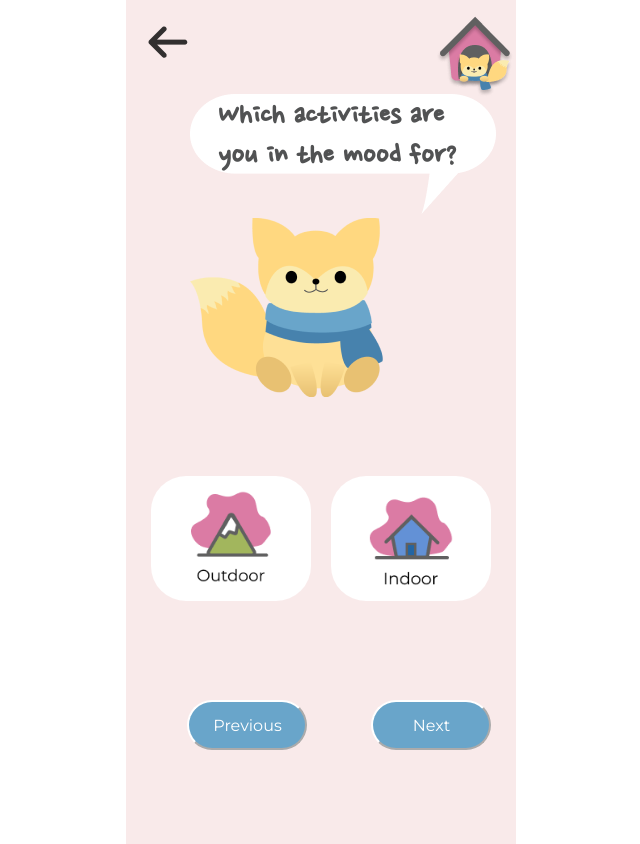
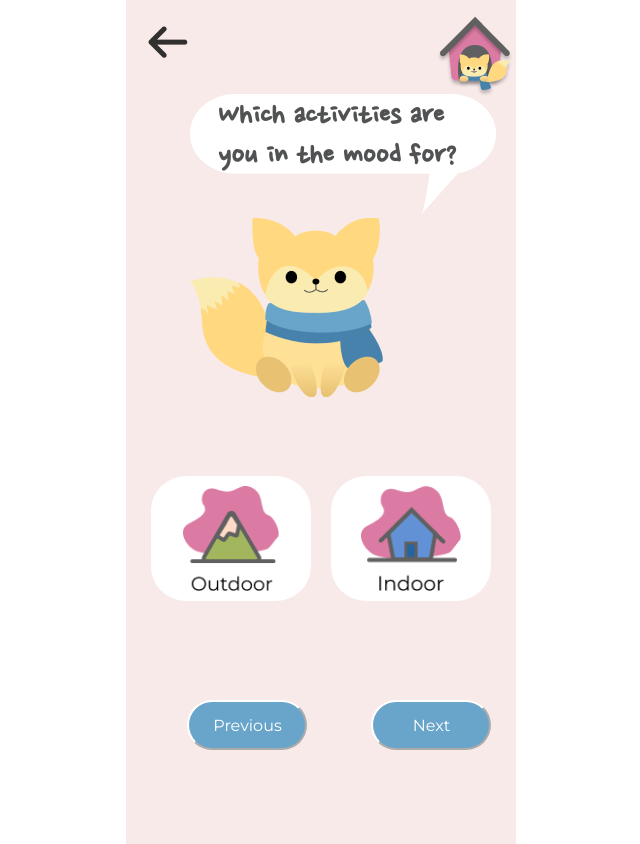
Before and after one commit to kaleytsangbcit/teok_final, a Next.js app in the folder teok/: page /questions in a window 1280 px wide. Shown: the whole page, without its empty margins (319-959 px from the left). Built offline with nearby package versions, Linux system fonts and the light colour scheme.

Commit message:
fixing typo, color selections

```diff
--- a/teok/pages/data/que_content.js
+++ b/teok/pages/data/que_content.js
@@ -4,11 +4,11 @@ export const qs = [
     {
         title:"  Which activities are you in the mood for?",
         ops:[{
-            img:"/outdoor.png",
+            img:"/outdoor2.png",
             text:"outdoor"
         },
         {
-            img:"/indoor.png",
+            img:"/indoor2.png",
             text:"indoor"
         }]
 
@@ -16,11 +16,11 @@ export const qs = [
     {
         title:"How do you currently feel?",
         ops:[{
-            img:"/cold.png",
+            img:"/cold2.png",
             text:"cold"
         },
         {
-            img:"warm.png",
+            img:"warm2.png",
             text:"warm"
         }]
     },
--- a/teok/pages/nature.js
+++ b/teok/pages/nature.js
@@ -61,7 +61,7 @@ export default function Main(){
         audio.play();
     }
 
-    const [sel, setSel] = useState(1);
+    const [sel, setSel] = useState(-1);
     const r = useRouter();
     var {qnum} = r.query
 
--- a/teok/pages/questions/results.js
+++ b/teok/pages/questions/results.js
@@ -23,7 +23,7 @@ const NatureButton = styled.button`
 
 export default function QResults() {
 
-    const [sel, setSel] = useState(1);
+    const [sel, setSel] = useState(-1);
 
     function play(src) {
         var audio = document.getElementById('ai');
```
Also changed, not shown: teok/pages/music.js (+3 -9 lines), teok/public/outdoor2.png.
